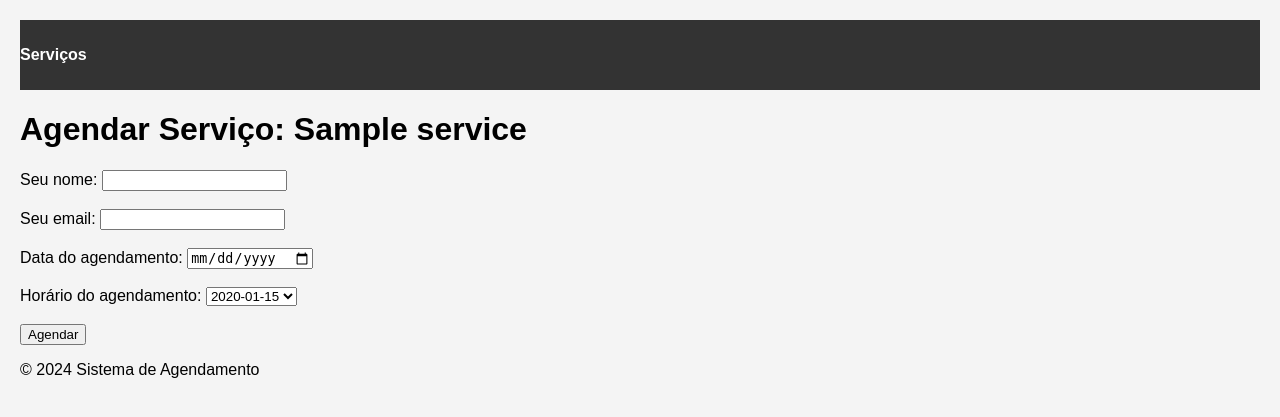
After one commit to joaohs1/sistemaagendamento, a Django app: template appointment_system/templates/appointment_system/appointment_request.html in a window 1280 px wide. The commit adds this page. Shown: the top 417 px of the page. Run offline with Django 3.2, Linux system fonts and the light colour scheme; the template is opened without the code that fills it: most values are stand-ins (such as "Sample title", 1, 10 or a date in 2020).

Commit message:
Alterações nos templates, views e ajustes para recomendação de horarios

```diff
--- a/appointment_system/models.py
+++ b/appointment_system/models.py
@@ -1,4 +1,5 @@
 from django.db import models
+import datetime  # Importar datetime para usar time
 
 class Service(models.Model):
     name = models.CharField(max_length=100)
@@ -10,9 +11,10 @@ class Service(models.Model):
 
 class Appointment(models.Model):
     service = models.ForeignKey(Service, on_delete=models.CASCADE)
-    date = models.DateTimeField()
+    date = models.DateField()
+    time = models.TimeField(default='12:00')  # Deixe como uma string de formato "HH:MM"
     client_name = models.CharField(max_length=100)
     client_email = models.EmailField()
 
     def __str__(self):
-        return f'Appointment for {self.client_name} on {self.date}'
+        return f'Appointment for {self.client_name} on {self.date} at {self.time}'
--- /dev/null
+++ b/appointment_system/static/css/style.css
@@ -0,0 +1,32 @@
+body {
+    font-family: Arial, sans-serif;
+    margin: 0;
+    padding: 20px;
+    background-color: #f4f4f4;
+}
+
+header {
+    background: #333;
+    color: #fff;
+    padding: 10px 0;
+}
+
+nav ul {
+    list-style: none;
+    padding: 0;
+}
+
+nav ul li {
+    display: inline;
+    margin-right: 20px;
+}
+
+a {
+    color: #0004ff;
+    text-decoration: none;
+}
+
+/* Estilo para links brancos */
+a.white-link {
+    color: #ffffff; /* Branco */
+}
--- /dev/null
+++ b/appointment_system/templates/appointment_system/appointment_request.html
@@ -0,0 +1,47 @@
+<!DOCTYPE html>
+<html lang="en">
+<head>
+    <meta charset="UTF-8">
+    <meta name="viewport" content="width=device-width, initial-scale=1.0">
+    <title>Agendar Serviço: {{ service.name }}</title>
+    {% load static %}
+    <link rel="stylesheet" href="{% static 'css/style.css' %}">
+</head>
+<body>
+    <header>
+        <nav>
+            <ul>
+                <li><a href="{% url 'service_list' %}" class="white-link"><b>Serviços</b></a></li>
+            </ul>
+        </nav>
+    </header>
+
+    <h1>Agendar Serviço: {{ service.name }}</h1>
+
+    <form method="POST">
+        {% csrf_token %}
+        <label for="name">Seu nome:</label>
+        <input type="text" id="name" name="name" required><br><br>
+
+        <label for="email">Seu email:</label>
+        <input type="email" id="email" name="email" required><br><br>
+
+        <label for="date">Data do agendamento:</label>
+        <input type="date" id="date" name="date" required><br><br>
+
+        <!-- Adicionar a seleção de horários disponíveis -->
+        <label for="time">Horário do agendamento:</label>
+        <select id="time" name="time" required>
+            {% for time in available_times %}
+                <option value="{{ time }}">{{ time }}</option>
+            {% endfor %}
+        </select><br><br>
+
+        <button type="submit">Agendar</button>
+    </form>
+
+    <footer>
+        <p>&copy; 2024 Sistema de Agendamento</p>
+    </footer>
+</body>
+</html>
--- a/appointment_system/urls.py
+++ b/appointment_system/urls.py
@@ -1,7 +1,7 @@
 from django.urls import path
-from .views import service_list, book_appointment
+from .views import service_list, appointment_request
 
 urlpatterns = [
     path('', service_list, name='service_list'),
-    path('book/<int:service_id>/', book_appointment, name='book_appointment'),
+    path('request/<int:service_id>/', appointment_request, name='appointment_request'),  # Para agendamento
 ]
```
Also changed, not shown: appointment_system/templates/appointment_system/base.html (added, +26 -0 lines), appointment_system/templates/appointment_system/book_appointment.html (deleted, +0 -24 lines), appointment_system/templates/appointment_system/service_list.html (+12 -12 lines), appointment_system/views.py (+33 -8 lines), appointment_system/migrations/0001_initial.py, db.sqlite3.
